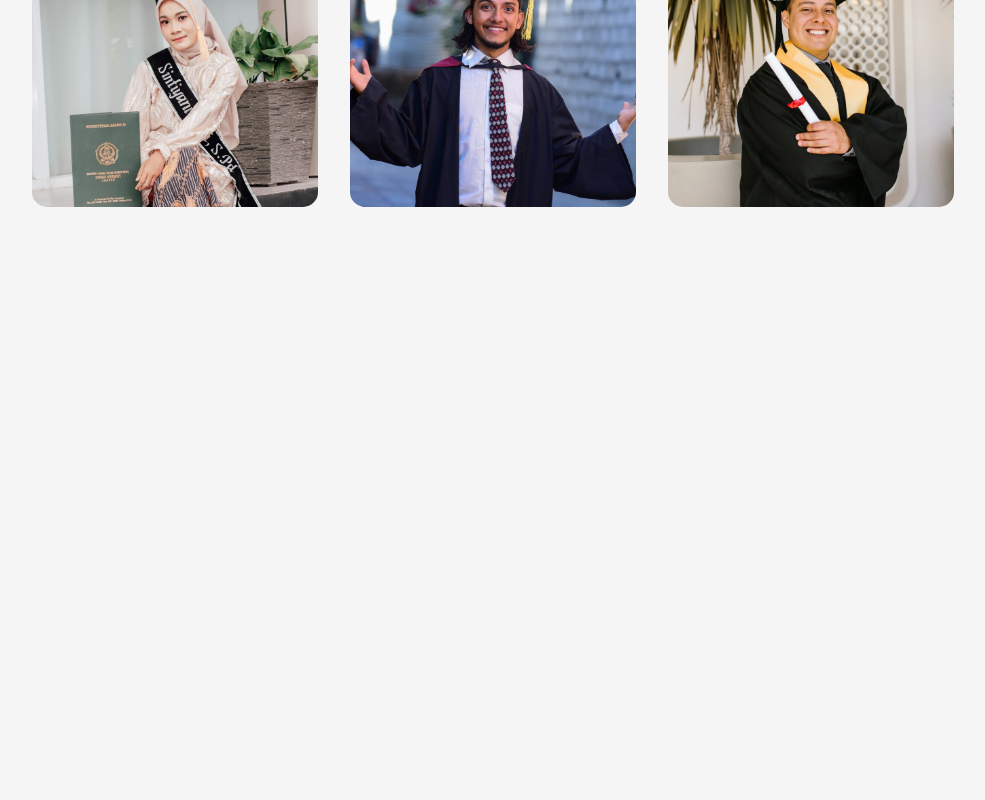
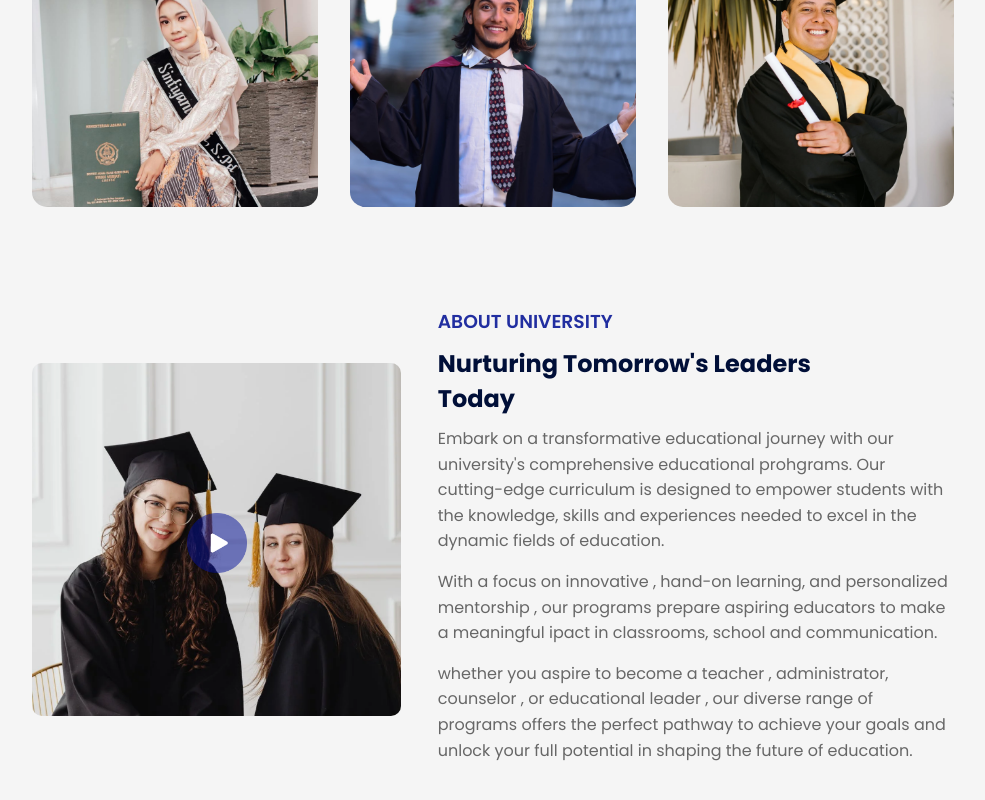
Before and after one commit to wdvaibhav15/Edu-Ray, a React (Vite) app: page / in a window 1280 px wide. Shown: the part 1106-1906 px from the top of the page, without its empty margins (147-1132 px from the left). Before the commit the page ends 1393 px from the top, so only its background shows below. Built offline with nearby package versions, Linux system fonts and the light colour scheme.

Commit message:
completed about section

```diff
--- a/src/App.jsx
+++ b/src/App.jsx
@@ -3,6 +3,7 @@
 import Hero from './Components/Hero/Hero'
 import Programs from './Components/Programs/Programs'
 import Title from './Components/Title/Title'
+import About from './Components/About/About'
 
 const App = () => {
   return (
@@ -12,6 +13,7 @@
       <div className="container">
         <Title subTitle="OUR PROGRAM" title="What We Offer" />
         <Programs />
+        <About />
       </div>
       </div>
   )
--- a/src/Components/About/About.css
+++ b/src/Components/About/About.css
@@ -0,0 +1,43 @@
+.about{
+     margin: 100px auto;
+     display: flex;
+     align-items: center;
+     justify-content: space-between;
+     width: 90%;
+}
+.about-left{
+    flex-basis: 40%;
+    position: relative;
+
+}
+.about-right{
+    flex-basis: 56%;
+}
+.about-img{
+    width:100% ;
+    border-radius: 10px;
+
+}
+.play-icon{
+    width: 60px;
+    position: absolute;
+    top: 50%;
+    left: 50%;
+    transform: translate(-50%,-50%)
+}
+.about h3{
+    font-weight:600 ;
+    font-weight:16px ;
+    color: #212EA0;
+}
+.about h2{
+    font-weight:35px ;
+    color: #000F38;
+    margin: 10px 0;
+    max-width:400px;
+}
+.about p{
+    color: #676767;
+    margin-bottom: 15px;
+    line-height: 1.6;
+}
--- a/src/Components/About/About.jsx
+++ b/src/Components/About/About.jsx
@@ -1,10 +1,23 @@
 import React from 'react'
 import './About.css'
+import about from '../../assets/about.png'
+import play_icon from '../../assets/play-icon.png'
+
 
 const About = () => {
   return (
     <div className="about">
-      <div className="about-left"></div>
+      <div className="about-left">
+        <img src={about} alt="" className="about-img" />
+        <img src={play_icon} alt="" className="play-icon" />
+      </div>
+      <div className="about-right">
+        <h3>ABOUT UNIVERSITY</h3>
+        <h2>Nurturing Tomorrow's Leaders Today</h2>
+        <p>Embark on a transformative educational journey with our university's comprehensive educational prohgrams. Our cutting-edge curriculum is designed to empower students with the knowledge, skills and experiences needed to excel in the dynamic fields of education.</p>
+        <p>With a focus on innovative , hand-on learning, and personalized mentorship , our programs prepare aspiring educators to make a meaningful ipact in classrooms, school and communication.</p>
+        <p>whether you aspire to become a teacher , administrator, counselor , or educational leader , our diverse range of programs offers the perfect pathway to achieve your goals and unlock your full potential in shaping the future of education.</p>
+      </div>
     </div>
   )
 }
```
